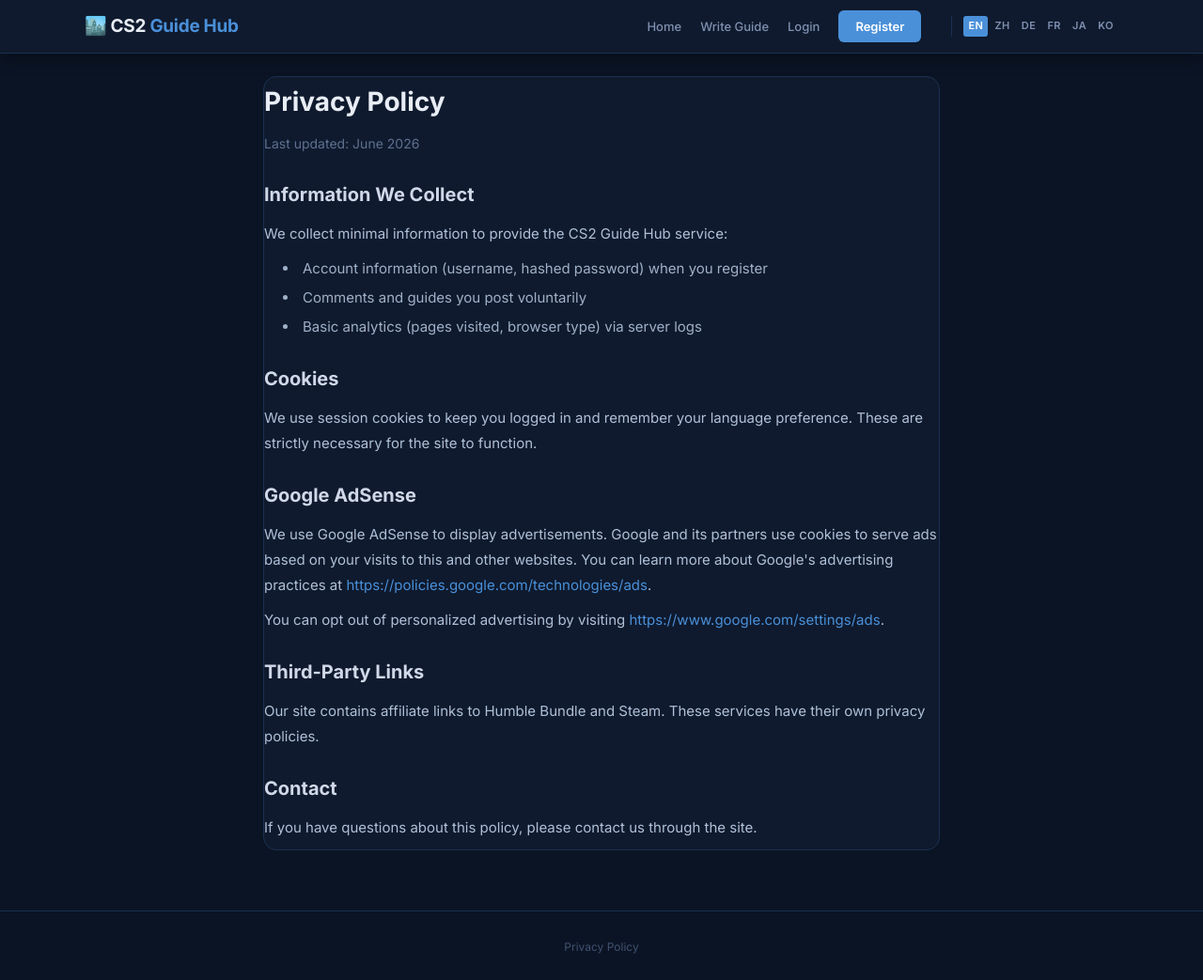
After one commit to withoutbread931230/indie-community, a Flask app: page /privacy in a window 1280 px wide. The commit adds this page. Shown: the whole page at 94% size. Run offline with Flask 3, Linux system fonts and the light colour scheme; some libraries are stand-ins or nearby versions.

Commit message:
Add privacy policy page and footer required for AdSense approval

```diff
--- a/app.py
+++ b/app.py
@@ -1407,6 +1407,10 @@ def ads_txt():
         return f'google.com, {pub}, DIRECT, f08c47fec0942fa0\n', 200, {'Content-Type': 'text/plain'}
     return 'google.com, pub-0000000000000000, DIRECT, f08c47fec0942fa0\n', 200, {'Content-Type': 'text/plain'}
 
+@app.route('/privacy')
+def privacy():
+    return render_template('privacy.html')
+
 if __name__ == '__main__':
     port = int(os.environ.get('PORT', 8080))
     app.run(host='0.0.0.0', port=port, debug=False)
--- a/static/style.css
+++ b/static/style.css
@@ -379,3 +379,11 @@ a:hover { color: #6aafe9; }
 .affiliate-banner-text { color: #8090b0; font-size: 13px; }
 .affiliate-banner-text strong { color: #e8edf5; }
 .affiliate-banner-cta { color: #4a90d9; font-size: 13px; font-weight: 600; }
+
+/* Footer */
+.site-footer {
+    text-align: center; padding: 24px; border-top: 1px solid #1a3050;
+    margin-top: 40px;
+}
+.site-footer a { color: #405070; font-size: 12px; }
+.site-footer a:hover { color: #4a90d9; }
--- a/templates/base.html
+++ b/templates/base.html
@@ -42,5 +42,8 @@
     <div class="container">
         {% block content %}{% endblock %}
     </div>
+    <footer class="site-footer">
+        <a href="{{ url_for('privacy') }}">{{ _('nav.privacy') }}</a>
+    </footer>
 </body>
 </html>
--- /dev/null
+++ b/templates/privacy.html
@@ -0,0 +1,30 @@
+{% extends 'base.html' %}
+{% block title %}Privacy Policy — {{ _('site.name') }}{% endblock %}
+{% block content %}
+<div class="post-detail" style="max-width:720px;margin:0 auto;">
+    <div class="post-header" style="border:none;padding:0;margin-bottom:24px;">
+        <h1>Privacy Policy</h1>
+        <p style="color:#607090;font-size:14px;">Last updated: June 2026</p>
+    </div>
+    <div class="post-body" style="padding:0;">
+        <h2>Information We Collect</h2>
+        <p>We collect minimal information to provide the CS2 Guide Hub service:
+        <li>Account information (username, hashed password) when you register</li>
+        <li>Comments and guides you post voluntarily</li>
+        <li>Basic analytics (pages visited, browser type) via server logs</li></p>
+
+        <h2>Cookies</h2>
+        <p>We use session cookies to keep you logged in and remember your language preference. These are strictly necessary for the site to function.</p>
+
+        <h2>Google AdSense</h2>
+        <p>We use Google AdSense to display advertisements. Google and its partners use cookies to serve ads based on your visits to this and other websites. You can learn more about Google's advertising practices at <a href="https://policies.google.com/technologies/ads">https://policies.google.com/technologies/ads</a>.</p>
+        <p>You can opt out of personalized advertising by visiting <a href="https://www.google.com/settings/ads">https://www.google.com/settings/ads</a>.</p>
+
+        <h2>Third-Party Links</h2>
+        <p>Our site contains affiliate links to Humble Bundle and Steam. These services have their own privacy policies.</p>
+
+        <h2>Contact</h2>
+        <p>If you have questions about this policy, please contact us through the site.</p>
+    </div>
+</div>
+{% endblock %}
--- a/translations/de.json
+++ b/translations/de.json
@@ -9,6 +9,7 @@
   "nav.logout": "Abmelden",
   "nav.profile": "Profil",
   "nav.guides": "Guides",
+  "nav.privacy": "Datenschutz",
   "search.placeholder": "Guides durchsuchen...",
   "search.button": "Suchen",
   "featured.title": "Empfohlene Guides",
--- a/translations/en.json
+++ b/translations/en.json
@@ -9,6 +9,7 @@
   "nav.logout": "Logout",
   "nav.profile": "Profile",
   "nav.guides": "Guides",
+  "nav.privacy": "Privacy Policy",
   "search.placeholder": "Search guides...",
   "search.button": "Search",
   "featured.title": "Featured Guides",
--- a/translations/fr.json
+++ b/translations/fr.json
@@ -9,6 +9,7 @@
   "nav.logout": "Déconnexion",
   "nav.profile": "Profil",
   "nav.guides": "Guides",
+  "nav.privacy": "Confidentialité",
   "search.placeholder": "Rechercher des guides...",
   "search.button": "Rechercher",
   "featured.title": "Guides en vedette",
--- a/translations/ja.json
+++ b/translations/ja.json
@@ -9,6 +9,7 @@
   "nav.logout": "ログアウト",
   "nav.profile": "プロフィール",
   "nav.guides": "ガイド",
+  "nav.privacy": "プライバシー",
   "search.placeholder": "ガイドを検索...",
   "search.button": "検索",
   "featured.title": "おすすめガイド",
--- a/translations/ko.json
+++ b/translations/ko.json
@@ -9,6 +9,7 @@
   "nav.logout": "로그아웃",
   "nav.profile": "프로필",
   "nav.guides": "가이드",
+  "nav.privacy": "개인정보",
   "search.placeholder": "가이드 검색...",
   "search.button": "검색",
   "featured.title": "추천 가이드",
--- a/translations/zh.json
+++ b/translations/zh.json
@@ -9,6 +9,7 @@
   "nav.logout": "退出",
   "nav.profile": "个人主页",
   "nav.guides": "指南",
+  "nav.privacy": "隐私政策",
   "search.placeholder": "搜索指南...",
   "search.button": "搜索",
   "featured.title": "精选指南",
```
